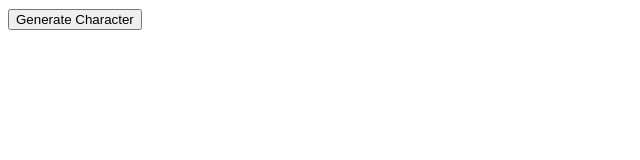
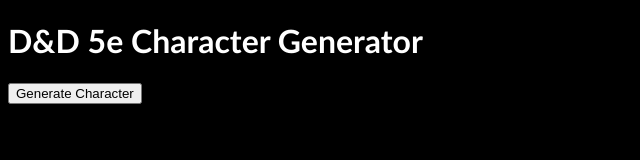
Before and after one commit to palumbo/100-sites, a plain HTML site: page character/index.html in a window 1280 px wide. Shown: the whole page, without its empty margins (0-640 px from the left). Drawn offline with nearby package versions, Linux system fonts and the light colour scheme.

```diff
--- a/character/character.css
+++ b/character/character.css
@@ -1,5 +1,7 @@
 :root {
     font-family: 'Gill Sans', 'Gill Sans MT', Calibri, 'Trebuchet MS', sans-serif;
+    color: white;
+    background-color: black;
 }
 
 table {
--- a/character/character.js
+++ b/character/character.js
@@ -33,8 +33,7 @@ $(function(){
                     <td>${flaw}</td>
                 </tr>
             </table>
-            `);
-
+        `);
     };
 
     generateName = () => {
--- a/character/index.html
+++ b/character/index.html
@@ -9,6 +9,7 @@
     <title>Character Generator</title>
 </head>
 <body>
+    <h1>D&D 5e Character Generator</h1>
     <button id="generate-character" onclick="generateCharacter()">Generate Character</button>
 
     <div id="character-tray">
```
